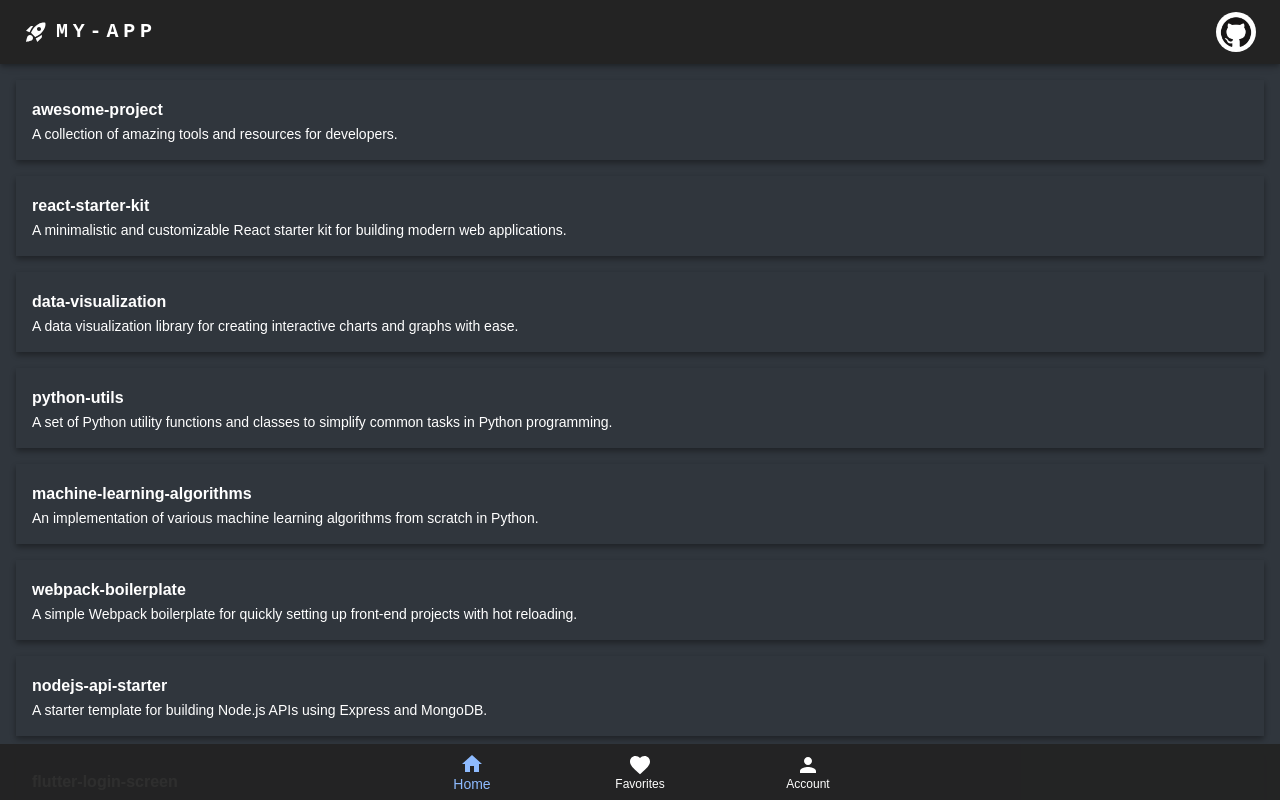
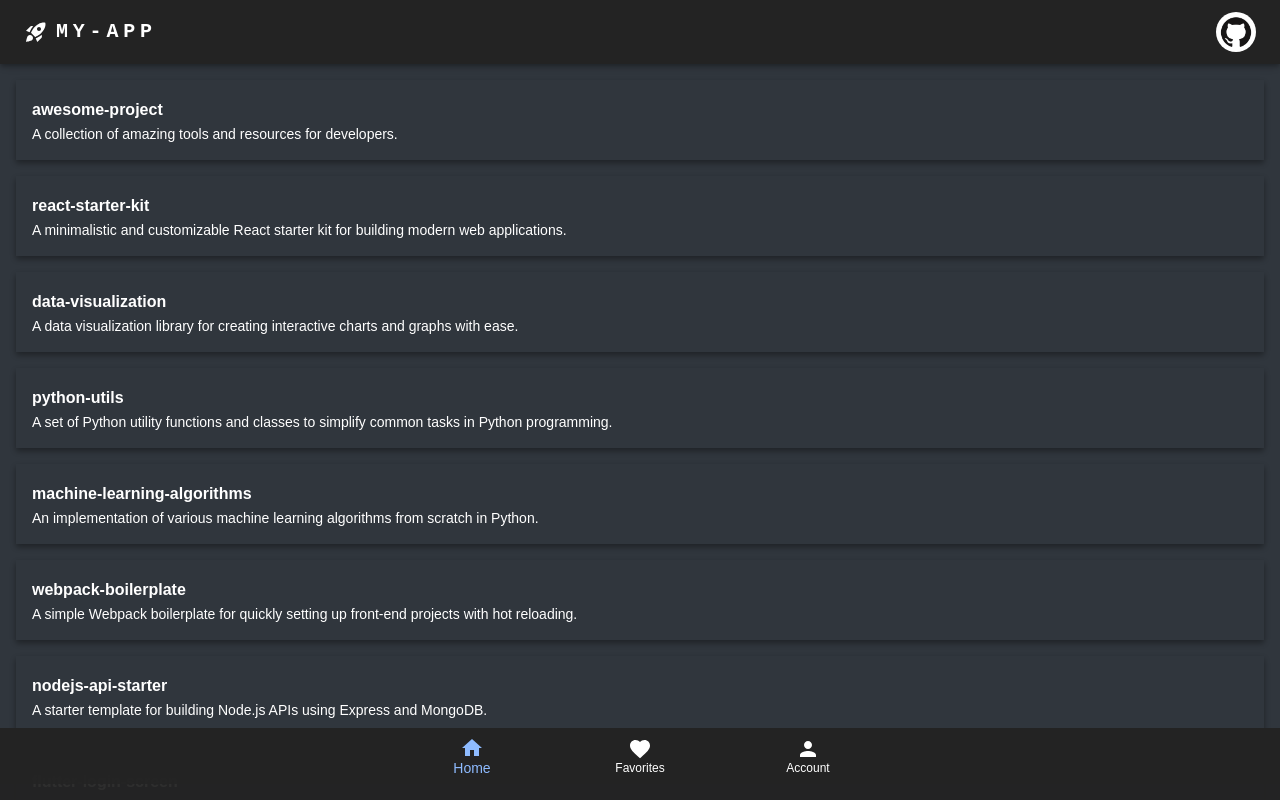
Before and after one commit to nc1z/react-pwa-starter, a React (Create React App) app: page /home in a window 1280 px wide. Built offline with nearby package versions, Linux system fonts and the light colour scheme.

Commit message:
:recycle: Pad bottom for IOS home bar

```diff
--- a/src/components/organisms/BottomNav/BottomNav.module.css
+++ b/src/components/organisms/BottomNav/BottomNav.module.css
@@ -4,4 +4,5 @@
     position: fixed;
     bottom: 0;
     left: 0;
+    background-color: rgb(35,35,35, 0.95);
 }
--- a/src/themes/mui.ts
+++ b/src/themes/mui.ts
@@ -45,6 +45,7 @@ let theme = createTheme({
             styleOverrides: {
                 root: {
                     backgroundColor: "rgb(35,35,35, 0.95)",
+                    marginBottom: "1rem",
                 },
             },
         },
```
